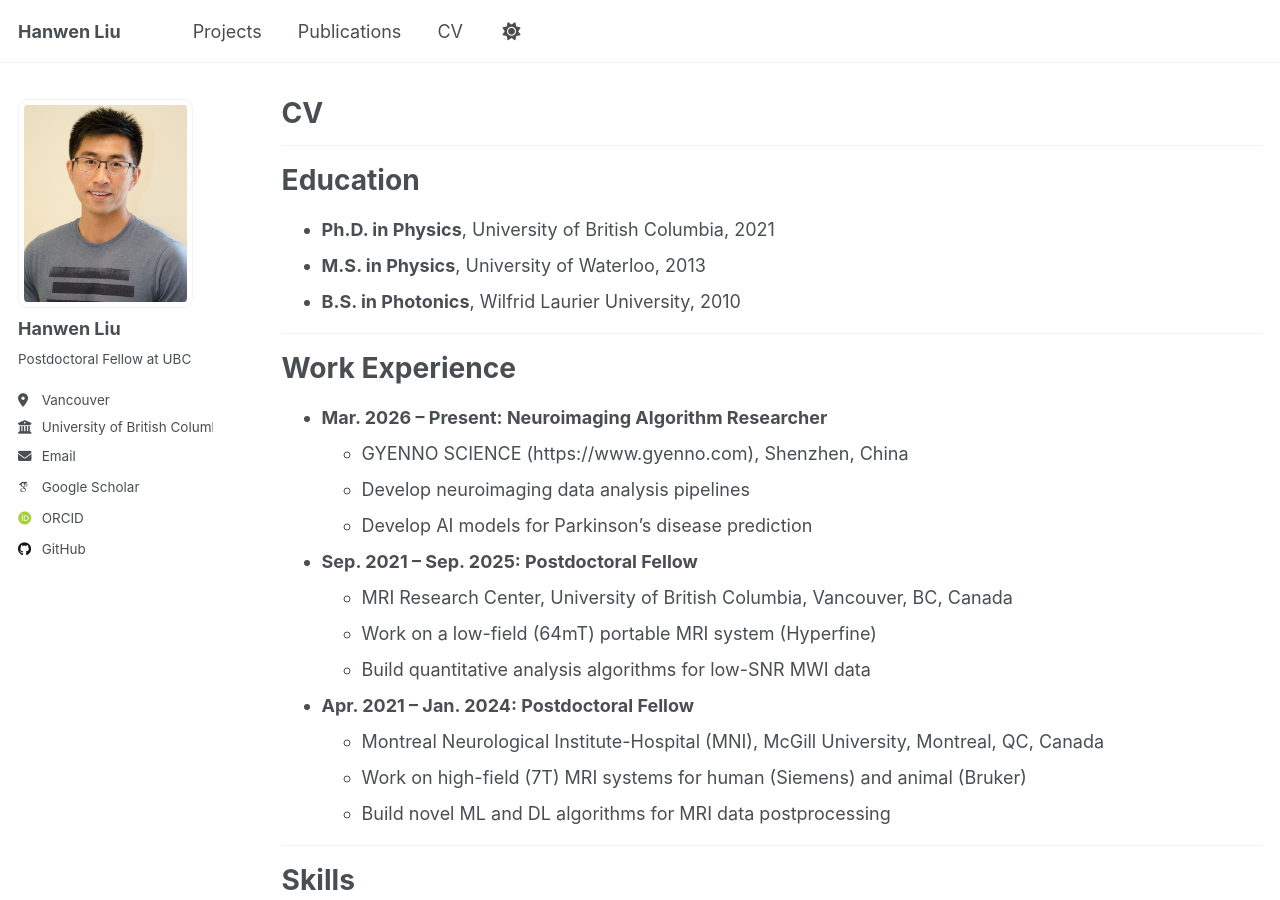
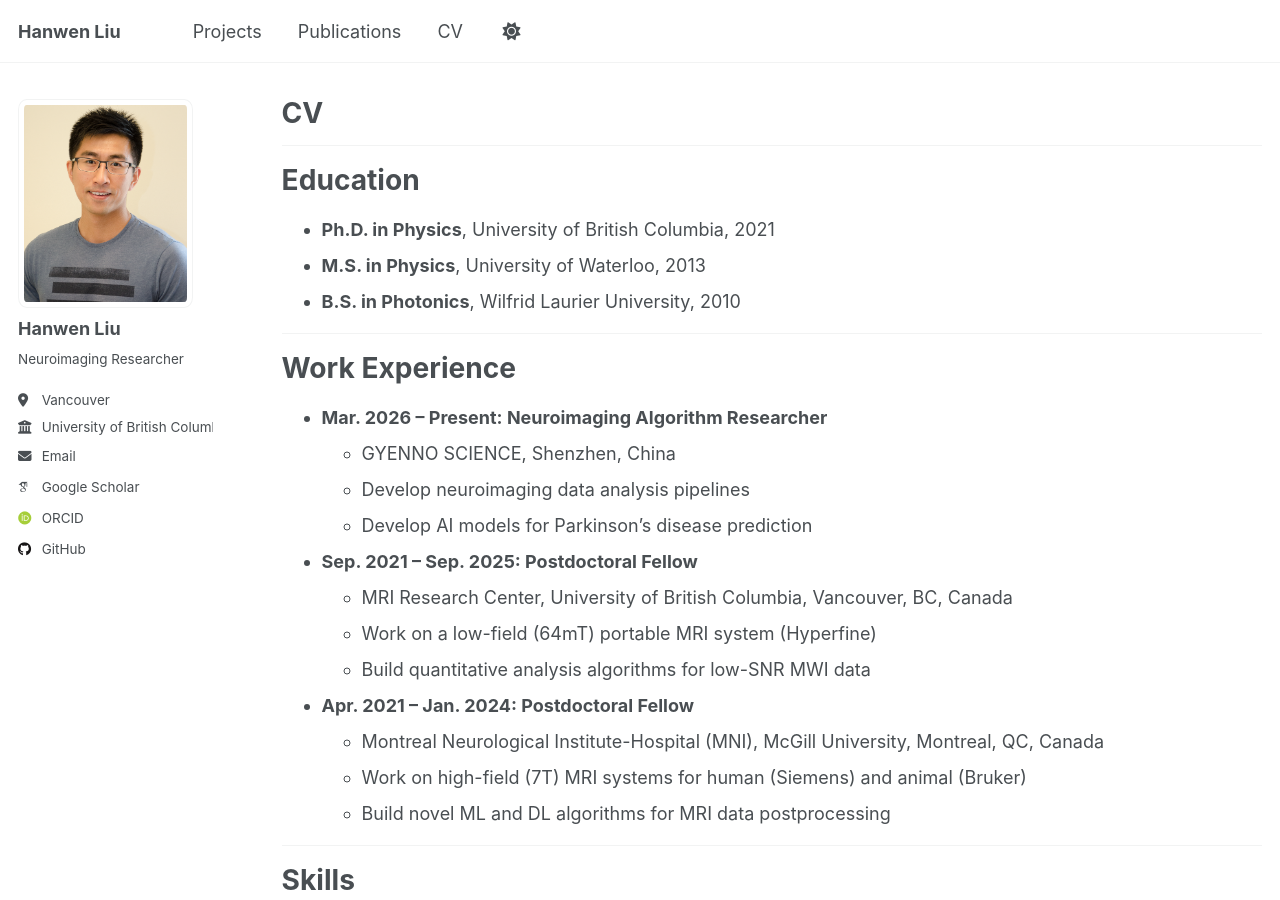
Before and after one commit to hanwencat/hanwencat.github.io, a Jekyll site: the page built from _pages/cv.md, in a window 1280 px wide and 900 px high. Built offline with Jekyll 4.4.1, drawn with Linux system fonts in a browser that asks for light colours; some web fonts are replaced.

Commit message:
Update profile title

```diff
--- a/_config.yml
+++ b/_config.yml
@@ -25,7 +25,7 @@ author:
   avatar           : "Hanwen.png" # filename of avatar image placed in /images/, e.g. "avatar.png"
   name             : "Hanwen Liu"
   pronouns         : # example: "she/her"
-  bio              : "Postdoctoral Fellow at UBC"
+  bio              : "Neuroimaging Researcher"
   location         : "Vancouver"
   employer         : "University of British Columbia"
   uri              : # URL
--- a/_pages/cv.md
+++ b/_pages/cv.md
@@ -17,7 +17,7 @@ redirect_from:
 ---
 # Work Experience
 - **Mar. 2026 – Present: Neuroimaging Algorithm Researcher**
-  - GYENNO SCIENCE (https://www.gyenno.com), Shenzhen, China
+  - GYENNO SCIENCE, Shenzhen, China
   - Develop neuroimaging data analysis pipelines
   - Develop AI models for Parkinson's disease prediction
 
```
